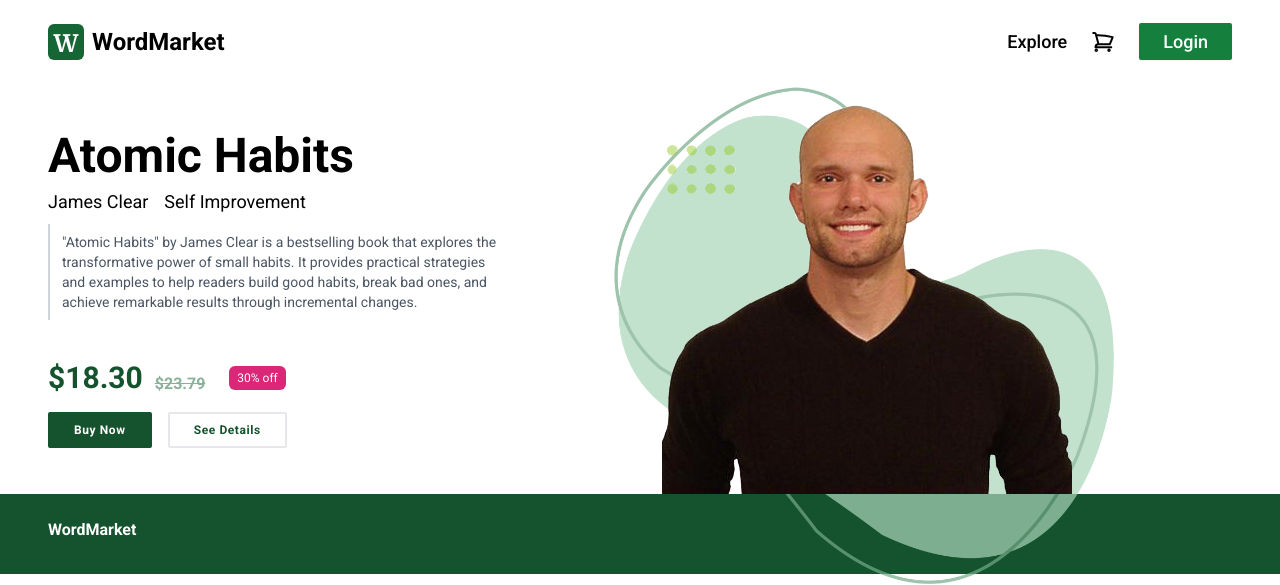
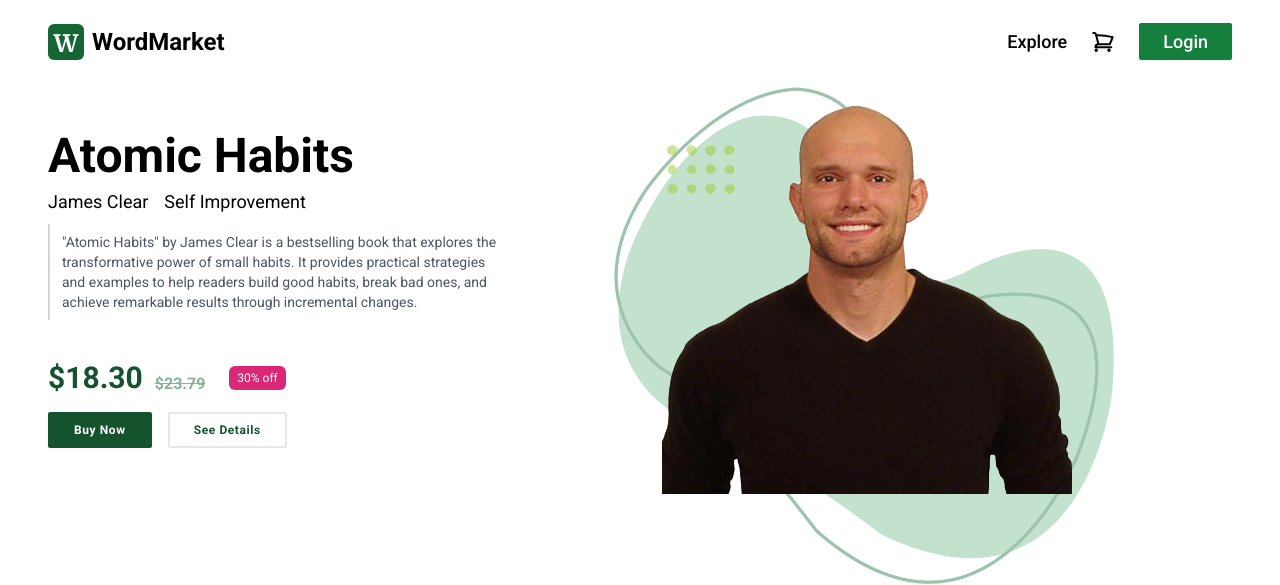
Before and after one commit to andy-mtng/word-market, a React (Create React App) app in the folder client/: page / in a window 1280 px wide. Shown: the top 585 px of the page. Built offline with nearby package versions, Linux system fonts and the light colour scheme.

Commit message:
Fix footer and page layout

```diff
--- a/client/src/pages/Layout.tsx
+++ b/client/src/pages/Layout.tsx
@@ -10,14 +10,14 @@
     const { showNotification, Notification } = useNotificationContext();
 
     return (
-        <>
+        <div className="flex min-h-screen flex-col">
             {showNotification && <Notification />}
             <Navbar />
-            <main className="px-12">{children}</main>
+            <main className="flex-grow px-12">{children}</main>
             <footer className="h-20 w-full bg-green-900 px-12 py-6 font-semibold text-white">
                 WordMarket
             </footer>
-        </>
+        </div>
     );
 }
 
```
